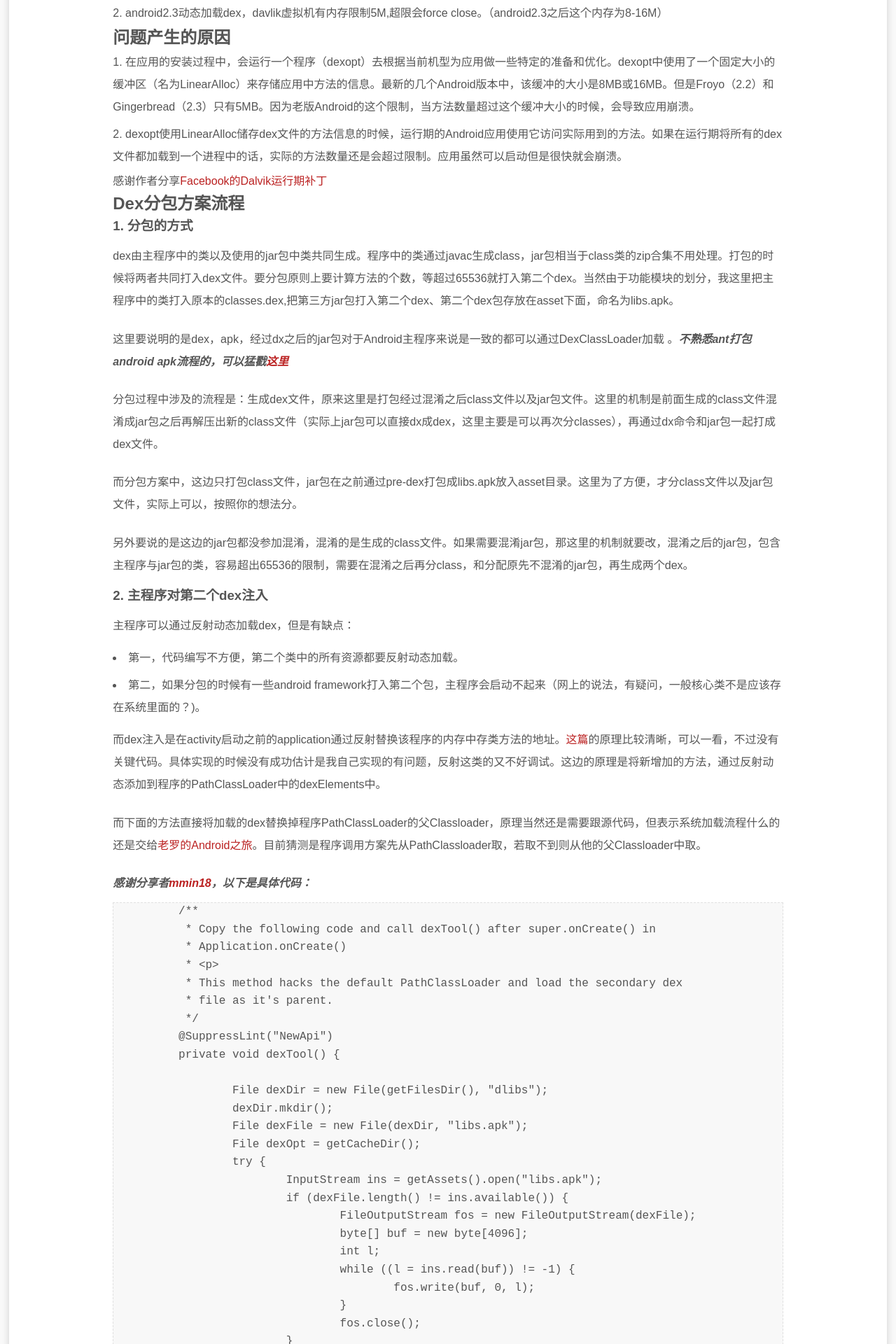
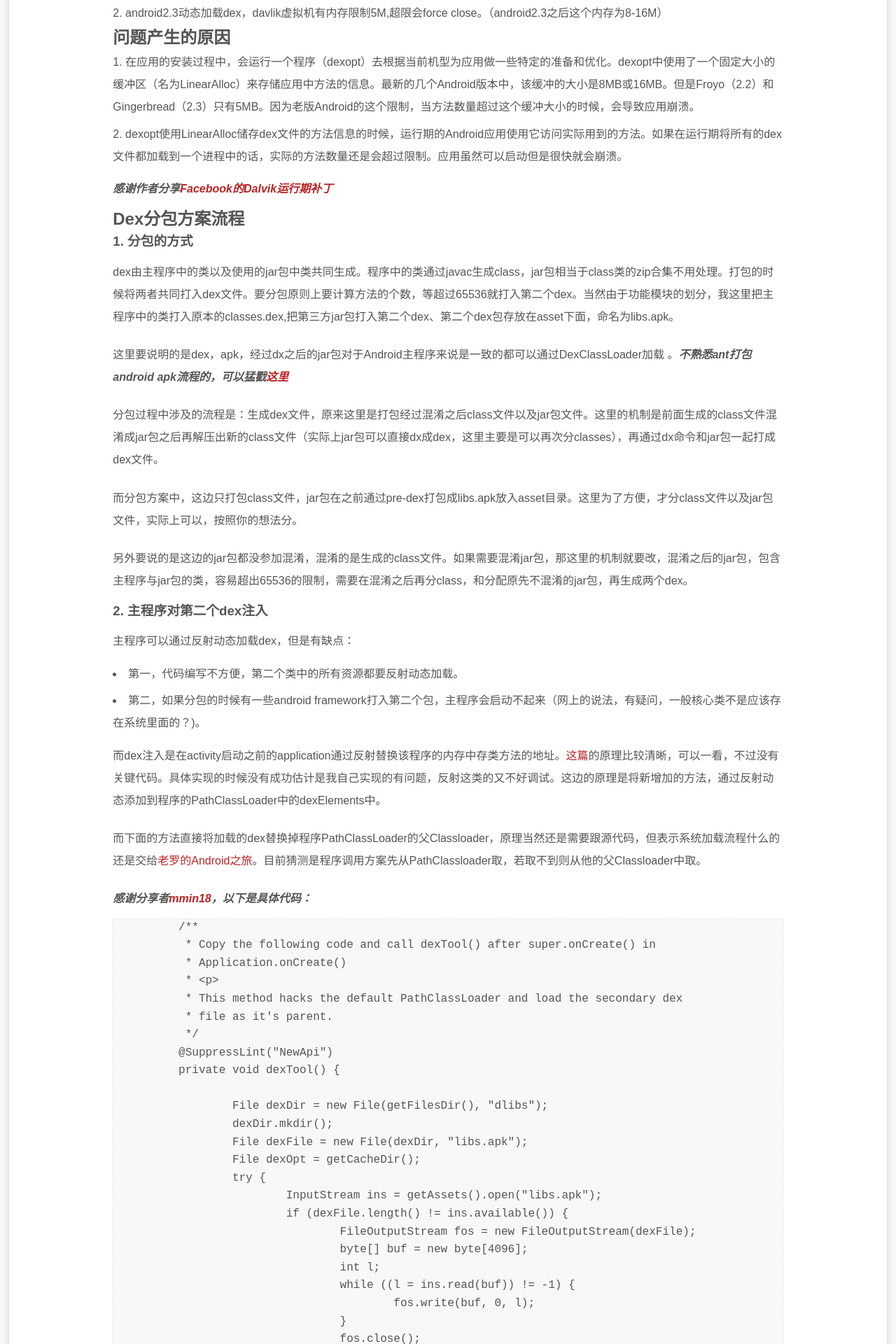
Before and after one commit to SanjayZhang/jekyll_blog, a Jekyll site: the page built from _posts/2014-09-29-subpackage-dex-&&-use-proguard.markdown, in a window 1280 px wide. Shown: the part 517-2437 px from the top of the page at 70% size. Built offline with Jekyll 4.4.1, drawn with Linux system fonts in a browser that asks for light colours; some web fonts are replaced; Markdown is read by kramdown in place of the engine named in the settings.

Commit message:
modify style

```diff
--- a/_posts/2014-09-29-subpackage-dex-&&-use-proguard.markdown
+++ b/_posts/2014-09-29-subpackage-dex-&&-use-proguard.markdown
@@ -22,8 +22,7 @@ Dex分包方案流程：dex分包，dex注入。对于android2.3之前的，还
 1. 在应用的安装过程中，会运行一个程序（dexopt）去根据当前机型为应用做一些特定的准备和优化。dexopt中使用了一个固定大小的缓冲区（名为LinearAlloc）来存储应用中方法的信息。最新的几个Android版本中，该缓冲的大小是8MB或16MB。但是Froyo（2.2）和Gingerbread（2.3）只有5MB。因为老版Android的这个限制，当方法数量超过这个缓冲大小的时候，会导致应用崩溃。
 2. dexopt使用LinearAlloc储存dex文件的方法信息的时候，运行期的Android应用使用它访问实际用到的方法。如果在运行期将所有的dex文件都加载到一个进程中的话，实际的方法数量还是会超过限制。应用虽然可以启动但是很快就会崩溃。
 
-感谢作者分享[Facebook的Dalvik运行期补丁](http://log4think.com/facebook_dalvik_patch_for_android/)
-:
+***感谢作者分享[Facebook的Dalvik运行期补丁](http://log4think.com/facebook_dalvik_patch_for_android/)***
 
 Dex分包方案流程
 ---
```
